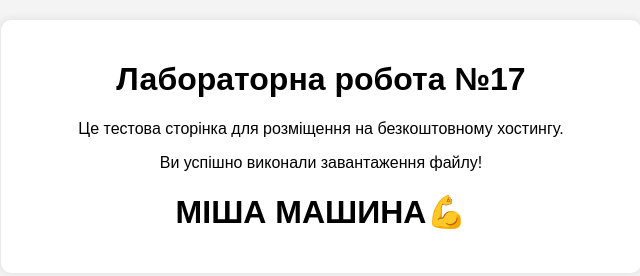
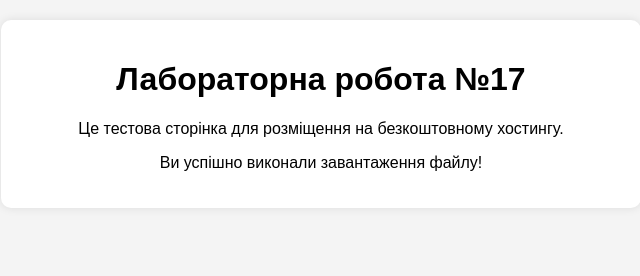
Before and after one commit to WhoI7/Lab_17, a plain HTML site: page index.html in a window 1280 px wide. Shown: the whole page, without its empty margins (319-959 px from the left). Drawn offline with Linux system fonts and the light colour scheme.

Commit message:
Update index.html

```diff
--- a/index.html
+++ b/index.html
@@ -27,7 +27,6 @@
         <h1>Лабораторна робота №17</h1>
         <p>Це тестова сторінка для розміщення на безкоштовному хостингу.</p>
         <p>Ви успішно виконали завантаження файлу!</p>
-        <h1>МІША МАШИНА💪</h1>
     </div>
 </body>
 </html>
```
